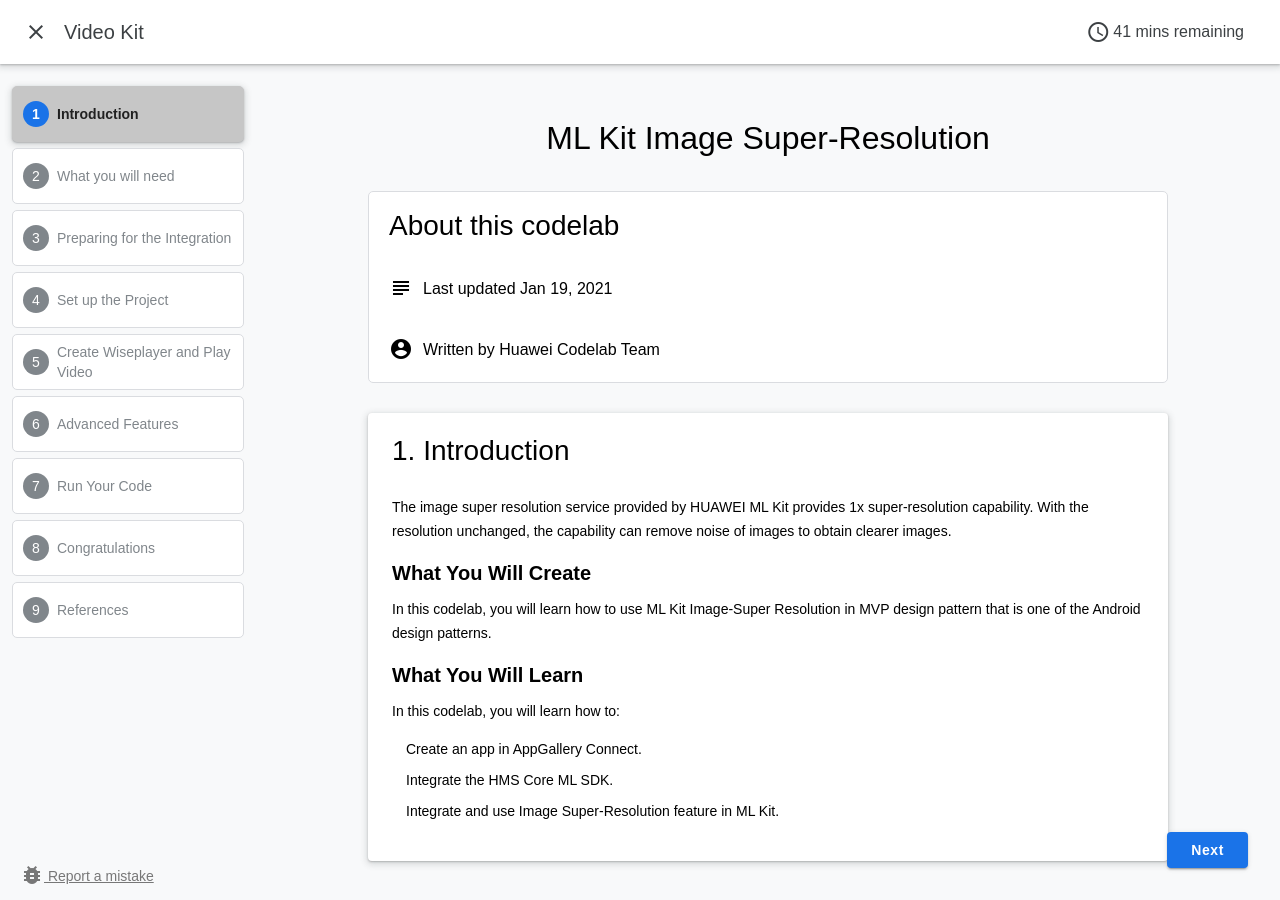
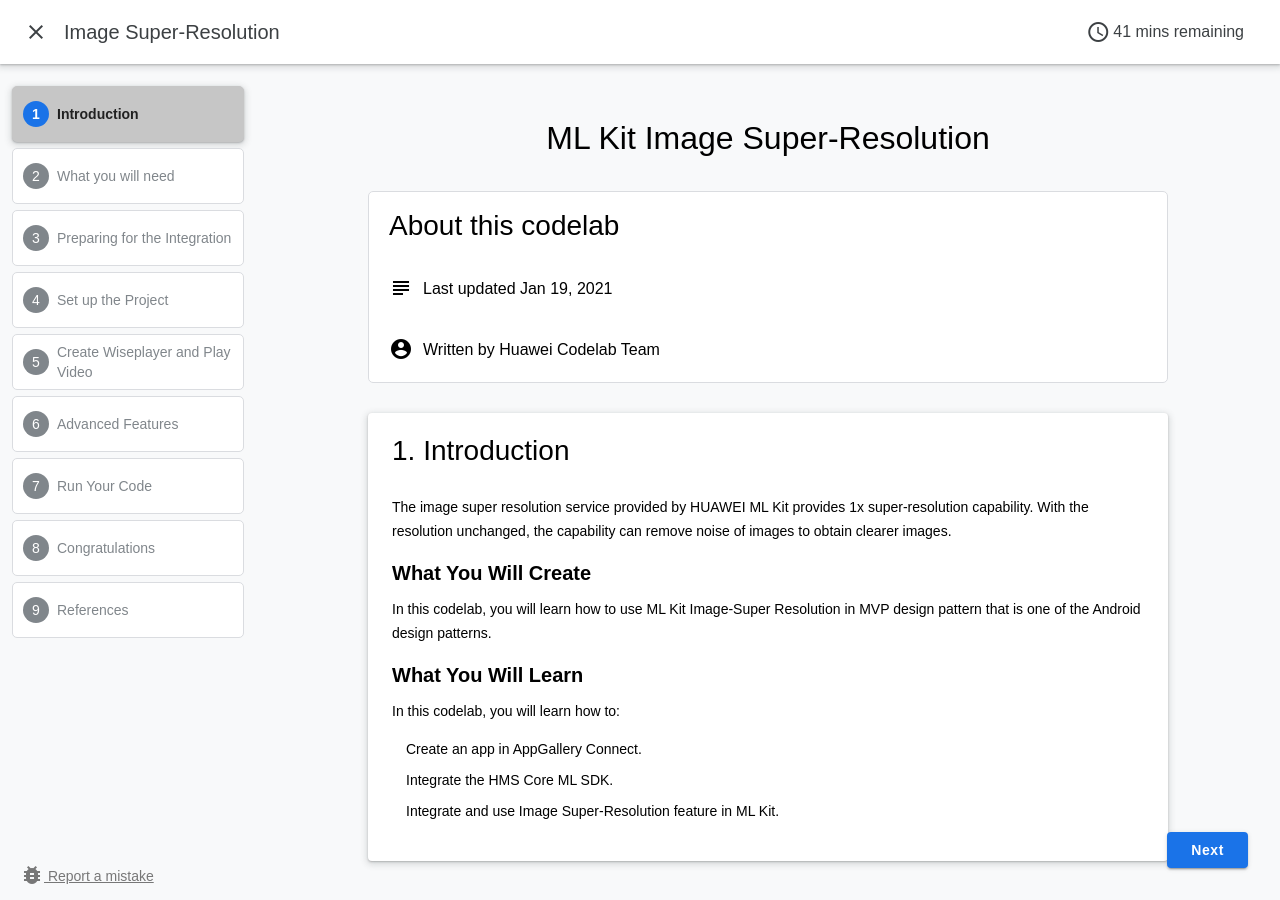
Before and after one commit to iebayirli/ImageSuperResolutionCodelab, a Jekyll site: the page built from index.md, in a window 1280 px wide. Built offline with Jekyll 4.4.1, drawn with Linux system fonts in a browser that asks for light colours.

Commit message:
Update home.html

```diff
--- a/_layouts/home.html
+++ b/_layouts/home.html
@@ -9,7 +9,7 @@
     <link rel="stylesheet" href="static/codelab-elements.css">
 </head>
 <body>
-<huawei-codelab id="HMSVideoKit" feedback-link="https://developer.huawei.com/consumer/en/support/feedback" selected="0" codelab-title="Video Kit">
+<huawei-codelab id="MLKitImageSuperResolution" feedback-link="https://developer.huawei.com/consumer/en/support/feedback" selected="0" codelab-title="Image Super-Resolution">
     <div id="main">
         <div id="steps">
 			{% for post in site.posts %}
```
